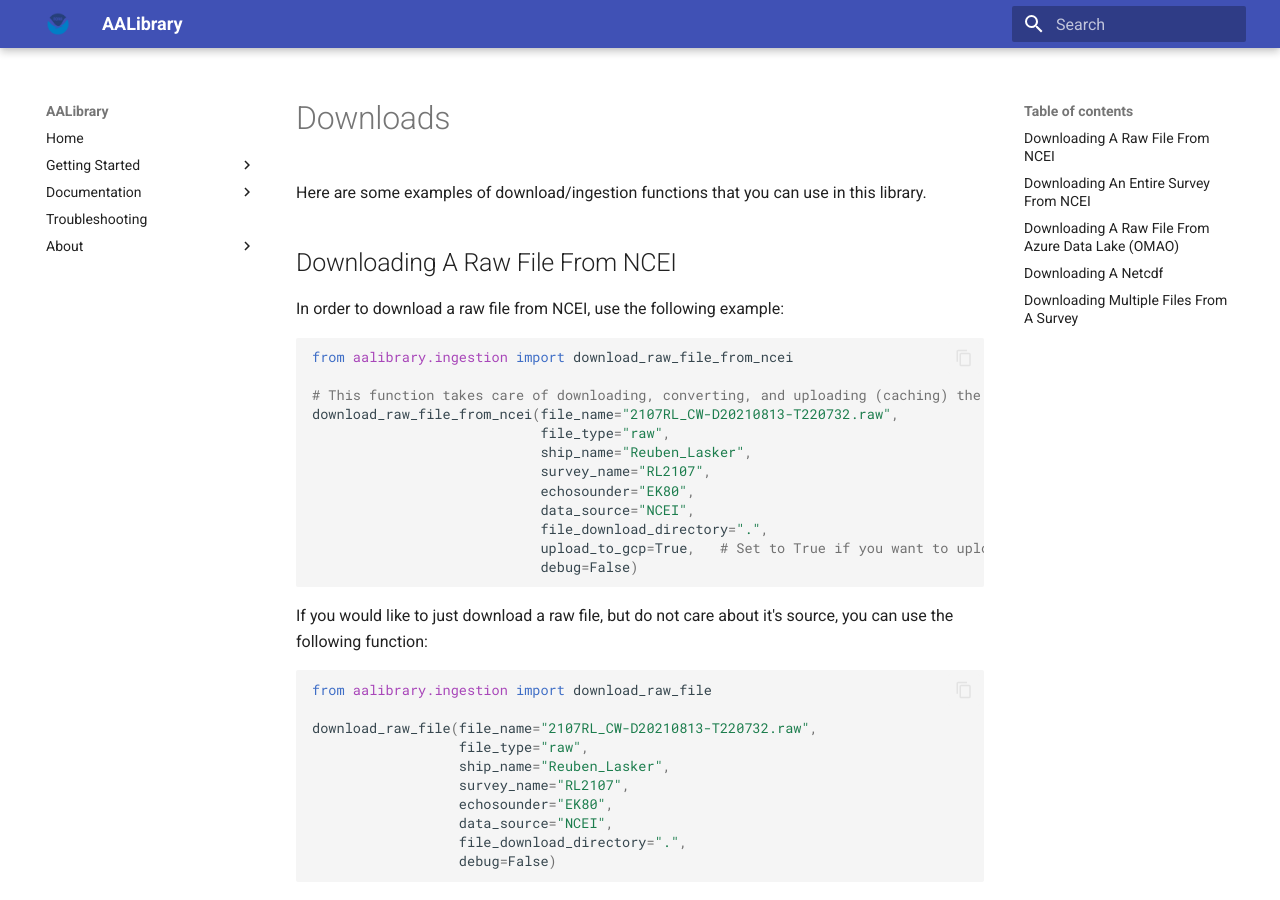
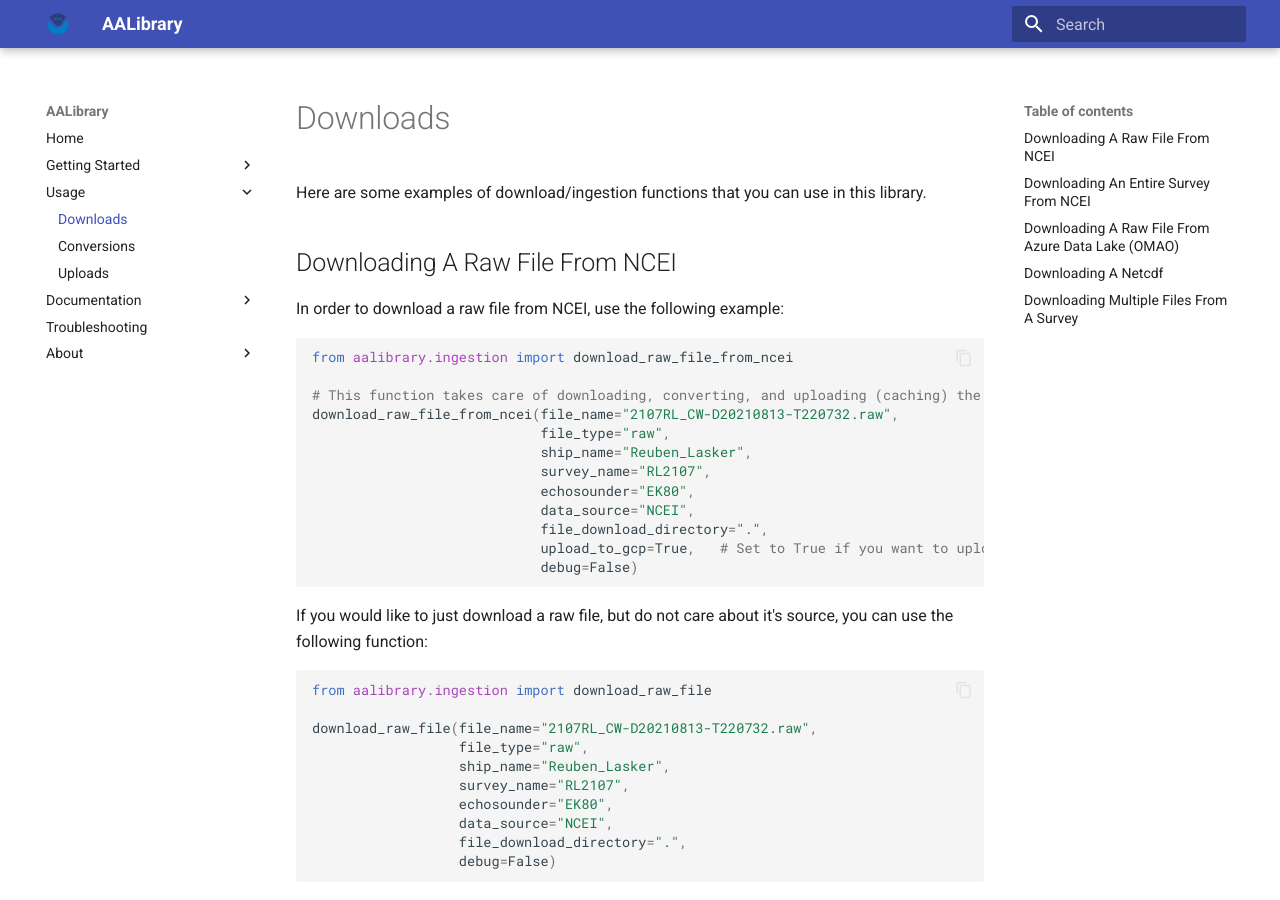
Before and after one commit to nmfs-ost/AA-SI_aalibrary, an MkDocs documentation site: the page built from docs/usage/downloads.md, in a window 1280 px wide and 900 px high. Built offline with MkDocs 1.6.1 and Material for MkDocs 9.7.7, drawn with Linux system fonts in a browser that asks for light colours.

Commit message:
restructured usage section of site

```diff
--- a/mkdocs.yml
+++ b/mkdocs.yml
@@ -28,7 +28,10 @@ nav:
     - "Installation": getting-started/installation.md
     - "Permissions": getting-started/permissions.md
     - "Testing": getting-started/testing.md
-    - "Usage": getting-started/usage.md
+  - "Usage":
+    - "Downloads": usage/downloads.md
+    - "Conversions": usage/conversions.md
+    - "Uploads": usage/uploads.md
   - "Documentation":
     - "AALibrary": documentation/aalibrary.md
     - "Utils": documentation/utils.md
```
